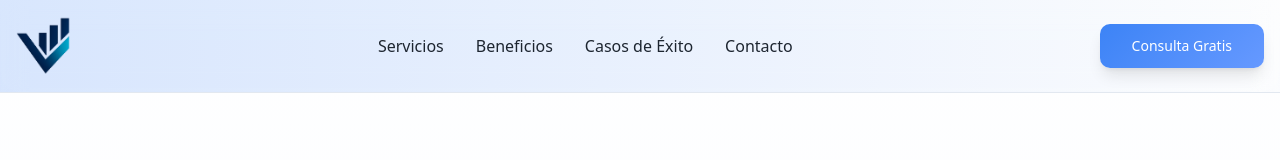
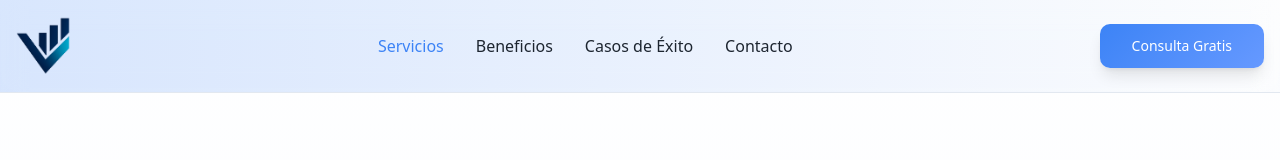
Before and after one commit to luismidevcode/VisionBI-PaginaWeb, a React (Vite) app: page / in a window 1280 px wide. Shown: the top 160 px of the page. Built offline with nearby package versions, Linux system fonts and the light colour scheme.

Commit message:
feat: Implement smooth scrolling and adjust scroll padding in CSS

```diff
--- a/src/components/Header.tsx
+++ b/src/components/Header.tsx
@@ -1,17 +1,49 @@
 import { Button } from "@/components/ui/button";
 import { Menu, X } from "lucide-react";
-import { useState } from "react";
+import { useState, useEffect } from "react";
 import visionbiLogo from "@/assets/logo-vision-BI--sin-fondo.png";
+
+const menuItems = [
+  { label: "Servicios", href: "#servicios", id: "servicios" },
+  { label: "Beneficios", href: "#beneficios", id: "beneficios" },
+  { label: "Casos de Éxito", href: "#testimonios", id: "testimonios" },
+  { label: "Contacto", href: "#contacto", id: "contacto" },
+];
 
 const Header = () => {
   const [isMenuOpen, setIsMenuOpen] = useState(false);
+  const [activeSection, setActiveSection] = useState("");
 
-  const menuItems = [
-    { label: "Servicios", href: "#servicios" },
-    { label: "Beneficios", href: "#beneficios" },
-    { label: "Casos de Éxito", href: "#testimonios" },
-    { label: "Contacto", href: "#contacto" },
-  ];
+  useEffect(() => {
+    const sectionIds = menuItems.map((item) => item.id);
+    const observers: IntersectionObserver[] = [];
+
+    sectionIds.forEach((id) => {
+      const el = document.getElementById(id);
+      if (!el) return;
+
+      const observer = new IntersectionObserver(
+        ([entry]) => {
+          if (entry.isIntersecting) setActiveSection(id);
+        },
+        { rootMargin: "-80px 0px -60% 0px", threshold: 0 }
+      );
+
+      observer.observe(el);
+      observers.push(observer);
+    });
+
+    return () => observers.forEach((o) => o.disconnect());
+  }, []);
+
+  const handleNavClick = (href: string) => {
+    setIsMenuOpen(false);
+    const id = href.replace("#", "");
+    const el = document.getElementById(id);
+    if (el) {
+      el.scrollIntoView({ behavior: "smooth" });
+    }
+  };
 
   return (
     <header className="fixed top-0 left-0 right-0 z-50 bg-gradient-to-r from-primary/20 to-secondary/20 backdrop-blur-md border-b border-border">
@@ -32,7 +64,15 @@ const Header = () => {
               <a
                 key={item.label}
                 href={item.href}
-                className="text-foreground hover:text-primary transition-colors duration-300 font-medium"
+                onClick={(e) => {
+                  e.preventDefault();
+                  handleNavClick(item.href);
+                }}
+                className={`transition-colors duration-300 font-medium ${
+                  activeSection === item.id
+                    ? "text-primary"
+                    : "text-foreground hover:text-primary"
+                }`}
               >
                 {item.label}
               </a>
@@ -41,7 +81,11 @@ const Header = () => {
 
           {/* CTA Button */}
           <div className="hidden md:flex">
-            <Button variant="gradient" size="lg">
+            <Button
+              variant="gradient"
+              size="lg"
+              onClick={() => handleNavClick("#contacto")}
+            >
               Consulta Gratis
             </Button>
           </div>
@@ -67,13 +111,25 @@ const Header = () => {
                 <a
                   key={item.label}
                   href={item.href}
-                  className="text-foreground hover:text-primary transition-colors duration-300 font-medium"
-                  onClick={() => setIsMenuOpen(false)}
+                  onClick={(e) => {
+                    e.preventDefault();
+                    handleNavClick(item.href);
+                  }}
+                  className={`transition-colors duration-300 font-medium ${
+                    activeSection === item.id
+                      ? "text-primary"
+                      : "text-foreground hover:text-primary"
+                  }`}
                 >
                   {item.label}
                 </a>
               ))}
-              <Button variant="gradient" size="lg" className="mt-4">
+              <Button
+                variant="gradient"
+                size="lg"
+                className="mt-4"
+                onClick={() => handleNavClick("#contacto")}
+              >
                 Consulta Gratis
               </Button>
             </nav>
--- a/src/index.css
+++ b/src/index.css
@@ -111,6 +111,11 @@ All colors MUST be HSL.
     @apply border-border;
   }
 
+  html {
+    scroll-behavior: smooth;
+    scroll-padding-top: 80px;
+  }
+
   body {
     @apply bg-background text-foreground;
   }
```
